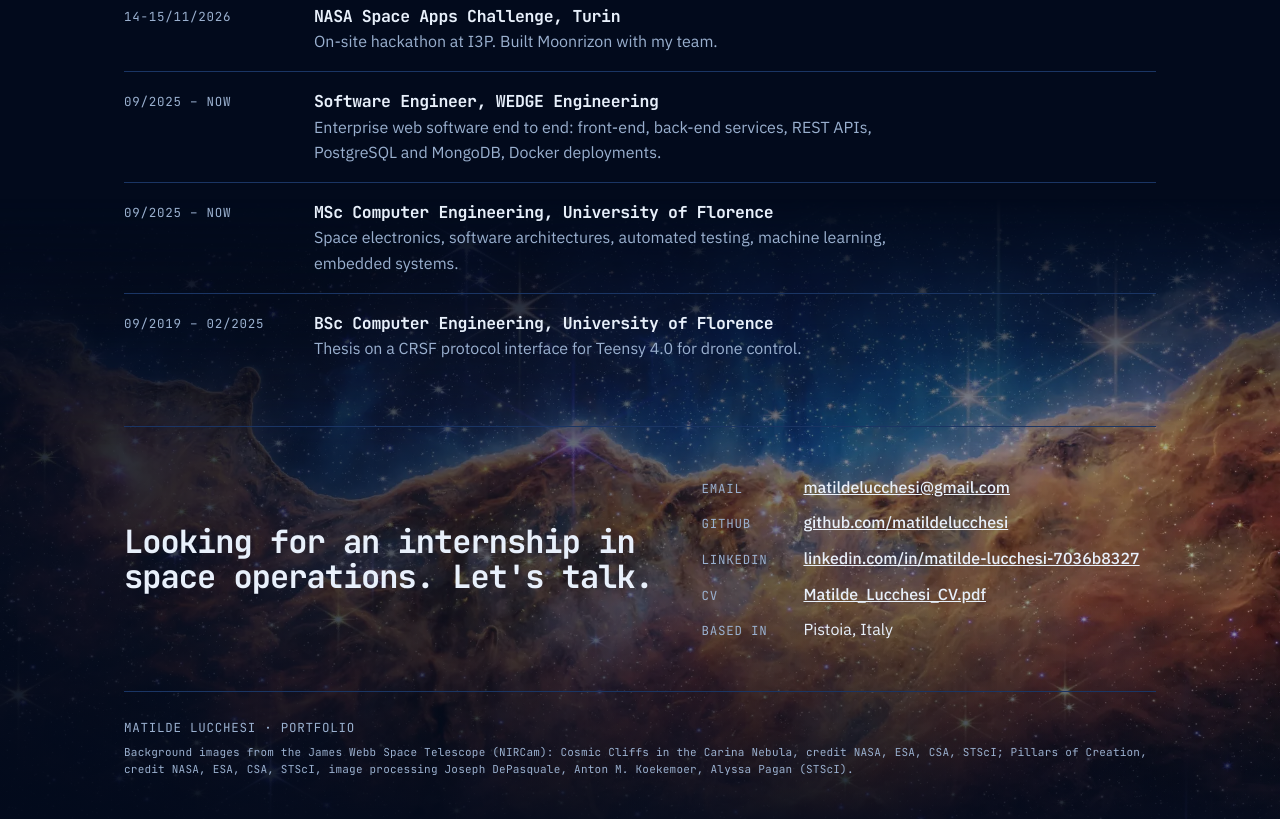
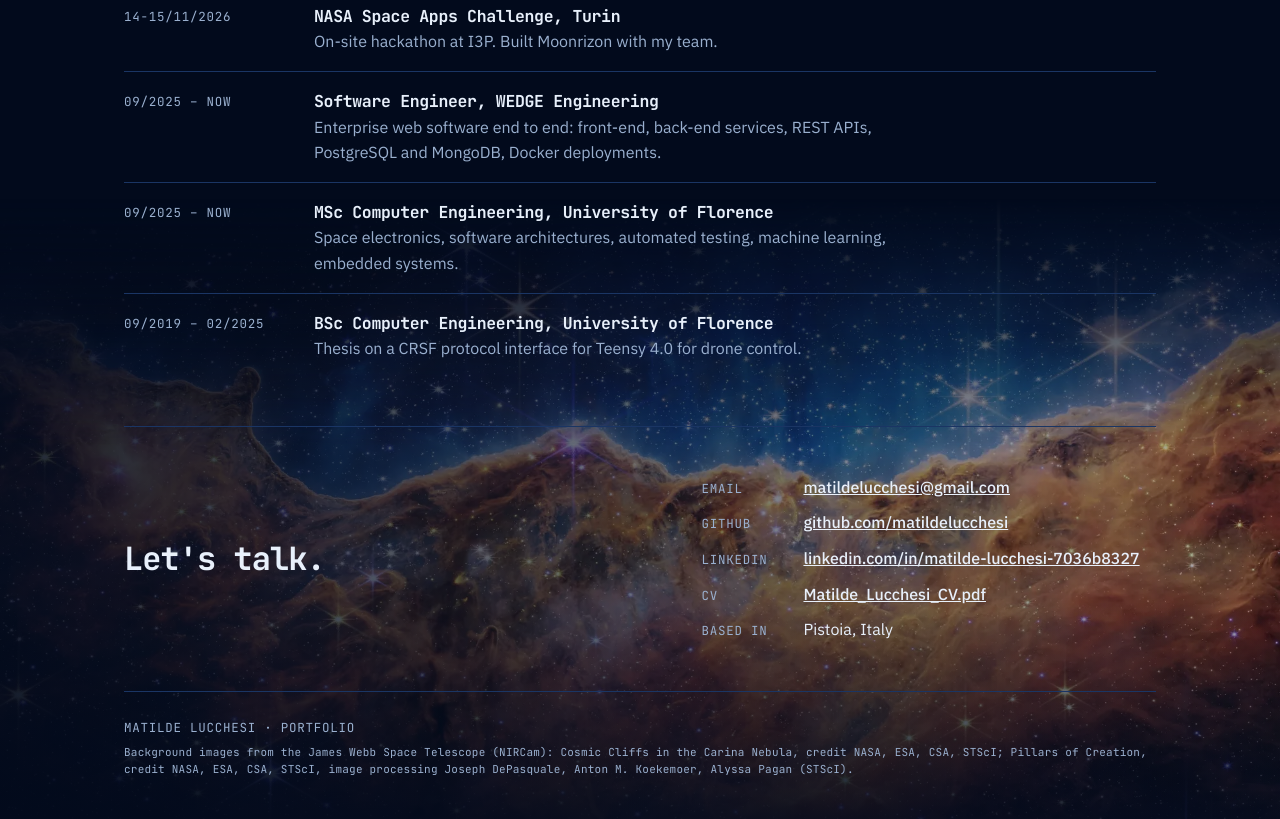
Before and after one commit to matildelucchesi/matildelucchesi.github.io, a plain HTML site: page index.html in a window 1280 px wide. Shown: the part 4399-5218 px from the top of the page. Drawn offline with Linux system fonts and the light colour scheme.

Commit message:
Drop the internship line from the contact section (#5)
Claude-Session: https://claude.ai/code/session_017xRGYm14Ga5cVXFNdrZEYe

Co-authored-by: Claude <noreply@anthropic.com>

```diff
--- a/index.html
+++ b/index.html
@@ -438,7 +438,7 @@
 
   <section id="contact">
     <div class="contact">
-      <h2>Looking for an internship in space operations. Let's talk.</h2>
+      <h2>Let's talk.</h2>
       <ul>
         <li><span class="mono">Email</span><a href="mailto:matildelucchesi@gmail.com">matildelucchesi@gmail.com</a></li>
         <li><span class="mono">GitHub</span><a href="https://github.com/matildelucchesi">github.com/matildelucchesi</a></li>
```
